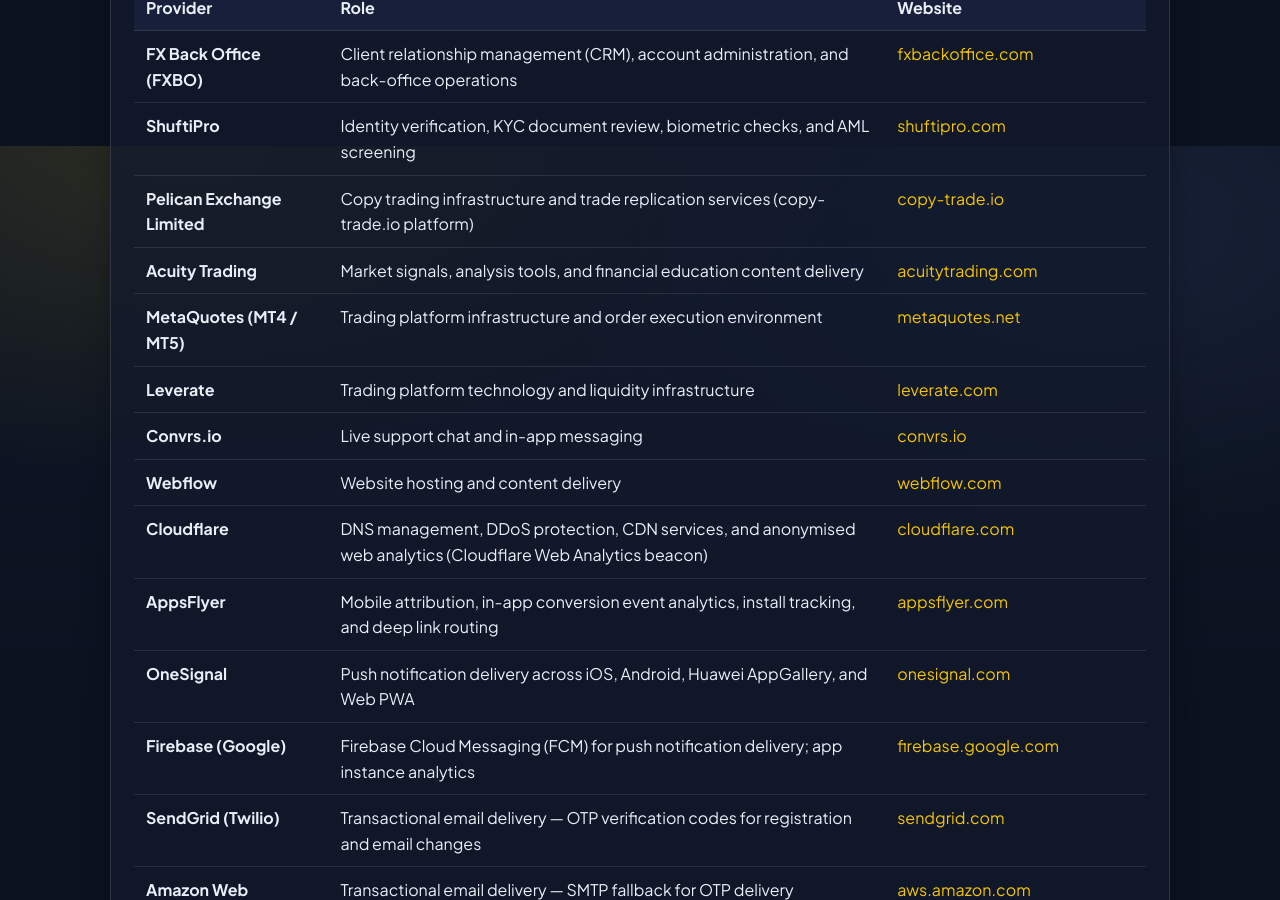
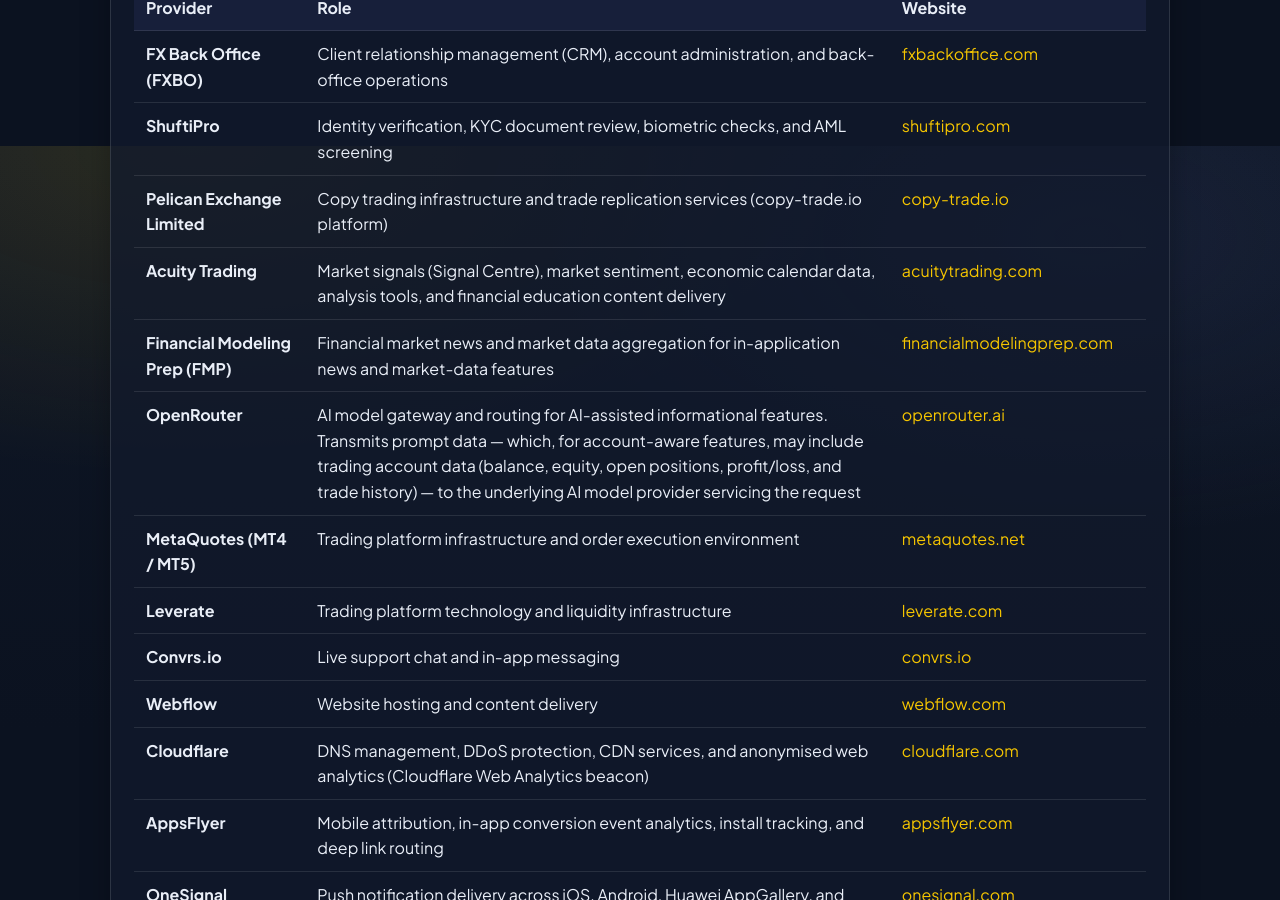
Before and after one commit to KCM-Trade/kcmtrade-legal, a Jekyll site: the page built from data-safety.md, in a window 1280 px wide and 900 px high, scrolled down 2554 px. Built offline with Jekyll 4.4.1, drawn with Linux system fonts in a browser that asks for light colours; some of the changed text lies outside the part shown.

Commit message:
Update provider

```diff
--- a/data-safety.md
+++ b/data-safety.md
@@ -87,7 +87,9 @@ The Company engages the following categories of third-party service providers in
 | **FX Back Office (FXBO)** | Client relationship management (CRM), account administration, and back-office operations | [fxbackoffice.com](https://fxbackoffice.com/) |
 | **ShuftiPro** | Identity verification, KYC document review, biometric checks, and AML screening | [shuftipro.com](https://shuftipro.com/) |
 | **Pelican Exchange Limited** | Copy trading infrastructure and trade replication services (copy-trade.io platform) | [copy-trade.io](https://copy-trade.io/) |
-| **Acuity Trading** | Market signals, analysis tools, and financial education content delivery | [acuitytrading.com](https://acuitytrading.com/) |
+| **Acuity Trading** | Market signals (Signal Centre), market sentiment, economic calendar data, analysis tools, and financial education content delivery | [acuitytrading.com](https://acuitytrading.com/) |
+| **Financial Modeling Prep (FMP)** | Financial market news and market data aggregation for in-application news and market-data features | [financialmodelingprep.com](https://financialmodelingprep.com/) |
+| **OpenRouter** | AI model gateway and routing for AI-assisted informational features. Transmits prompt data — which, for account-aware features, may include trading account data (balance, equity, open positions, profit/loss, and trade history) — to the underlying AI model provider servicing the request | [openrouter.ai](https://openrouter.ai/) |
 | **MetaQuotes (MT4 / MT5)** | Trading platform infrastructure and order execution environment | [metaquotes.net](https://www.metaquotes.net/) |
 | **Leverate** | Trading platform technology and liquidity infrastructure | [leverate.com](https://leverate.com/) |
 | **Convrs.io** | Live support chat and in-app messaging | [convrs.io](https://convrs.io/) |
```
Also changed, not shown: other parts of data-safety.md (+1 -1 lines), ai-tools-disclaimer.md (+4 -2 lines), privacy-policy.md (+4 -2 lines), 1 other file.
